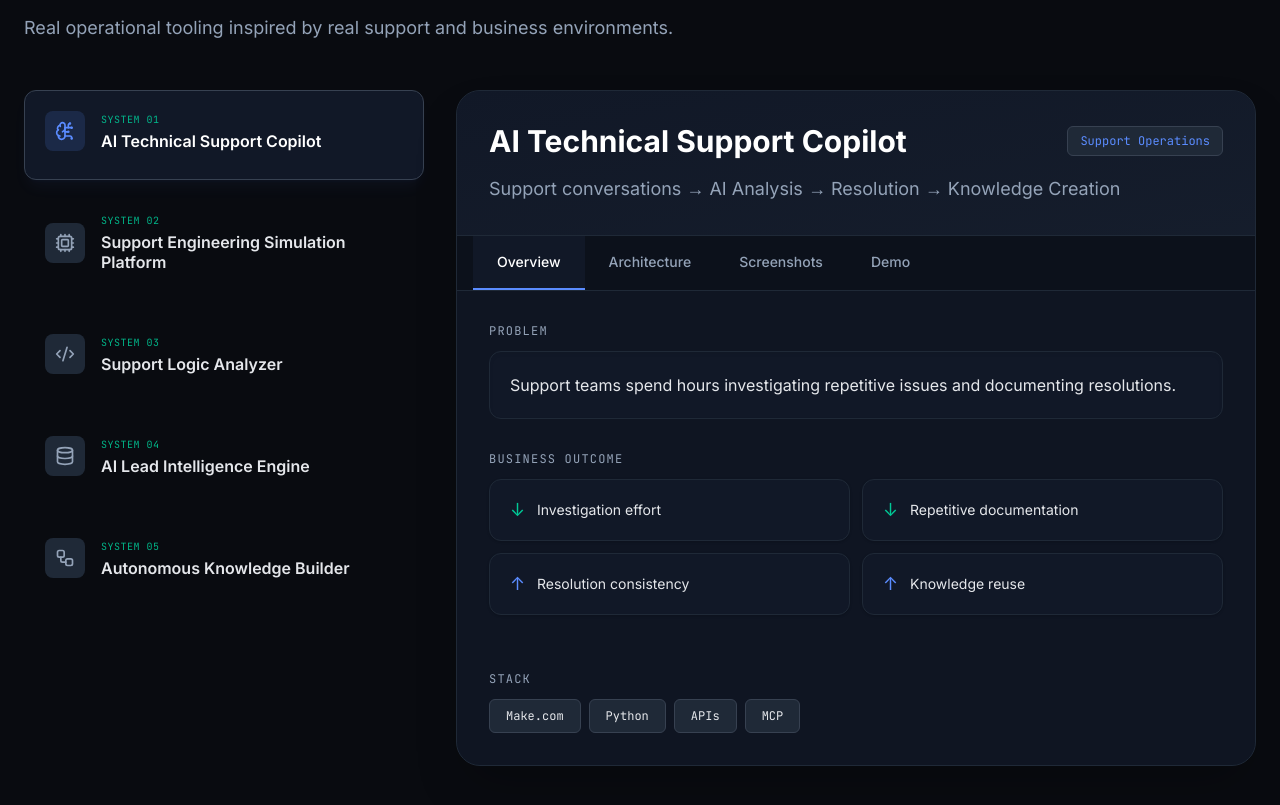
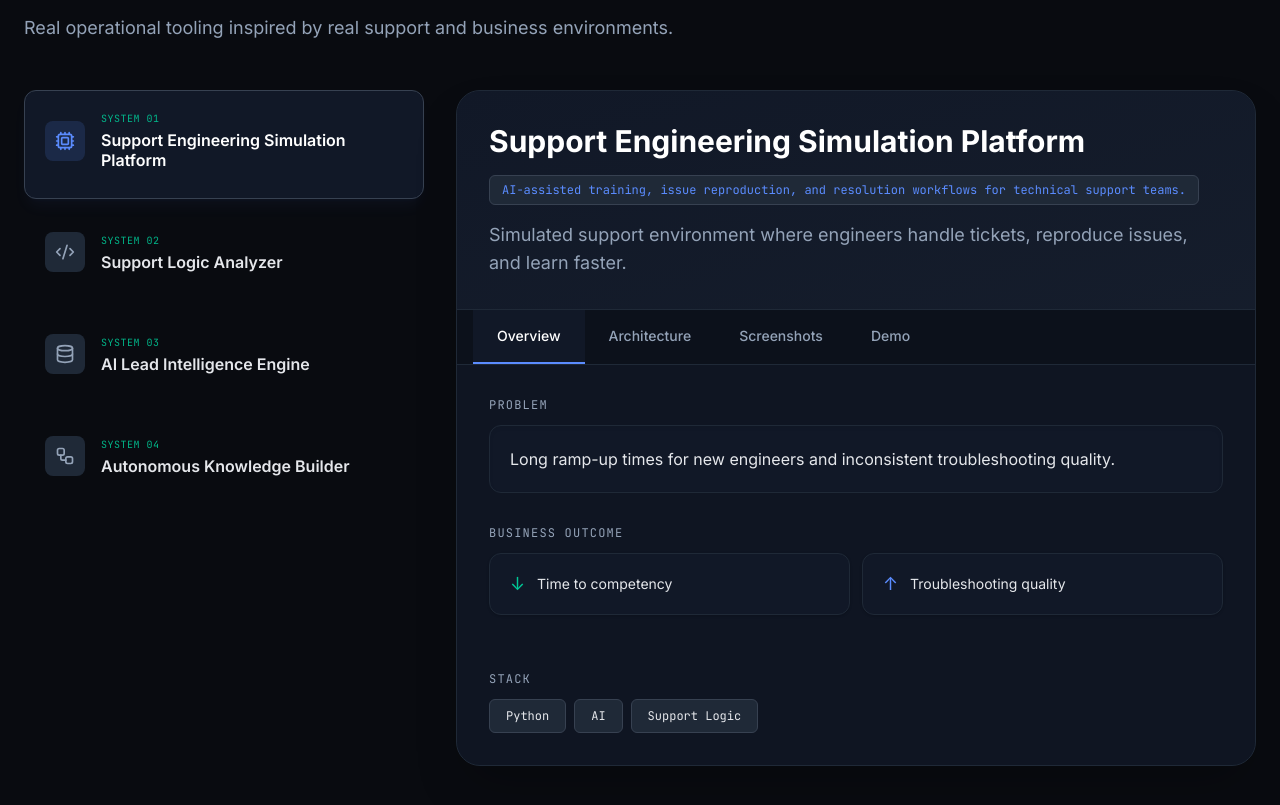
Before and after one commit to LimisiMike/Alusa.TSE.com, a React (Vite) app: page / in a window 1280 px wide. Shown: the part 1030-1835 px from the top of the page. Built offline with nearby package versions, Linux system fonts and the light colour scheme.

Commit message:
Update SystemsExplorer and lead engine assets

```diff
--- a/src/components/SystemsExplorer.tsx
+++ b/src/components/SystemsExplorer.tsx
@@ -11,36 +11,36 @@ import {
 } from "lucide-react";
 
 const SYSTEMS = [
+  // {
+  //   id: "01",
+  //   title: "AI Technical Support Copilot",
+  //   tag: "Support Operations",
+  //   icon: <BrainCircuit className="w-5 h-5" />,
+  //   description:
+  //     "Support conversations → AI Analysis → Resolution → Knowledge Creation",
+  //   stack: ["Make.com", "Python", "APIs", "MCP"],
+  //   overview: {
+  //     problem:
+  //       "Support teams spend hours investigating repetitive issues and documenting resolutions.",
+  //     outcome: [
+  //       "↓ Investigation effort",
+  //       "↓ Repetitive documentation",
+  //       "↑ Resolution consistency",
+  //       "↑ Knowledge reuse",
+  //     ],
+  //   },
+  //   architecture: [
+  //     "Zendesk",
+  //     "Python",
+  //     "MCP Layer",
+  //     "Make.com",
+  //     "Knowledge Engine",
+  //   ],
+  //   screenshots: ["[INSERT UI SCREENSHOT]", "[INSERT SYSTEM ARCHITECTURE]"],
+  //   demo: "[INSERT 60s DEMO]",
+  // },
   {
     id: "01",
-    title: "AI Technical Support Copilot",
-    tag: "Support Operations",
-    icon: <BrainCircuit className="w-5 h-5" />,
-    description:
-      "Support conversations → AI Analysis → Resolution → Knowledge Creation",
-    stack: ["Make.com", "Python", "APIs", "MCP"],
-    overview: {
-      problem:
-        "Support teams spend hours investigating repetitive issues and documenting resolutions.",
-      outcome: [
-        "↓ Investigation effort",
-        "↓ Repetitive documentation",
-        "↑ Resolution consistency",
-        "↑ Knowledge reuse",
-      ],
-    },
-    architecture: [
-      "Zendesk",
-      "Python",
-      "MCP Layer",
-      "Make.com",
-      "Knowledge Engine",
-    ],
-    screenshots: ["[INSERT UI SCREENSHOT]", "[INSERT SYSTEM ARCHITECTURE]"],
-    demo: "[INSERT 60s DEMO]",
-  },
-  {
-    id: "02",
     title: "Support Engineering Simulation Platform",
     tag: "AI-assisted training, issue reproduction, and resolution workflows for technical support teams.",
     icon: <Cpu className="w-5 h-5" />,
@@ -63,7 +63,7 @@ const SYSTEMS = [
     demo: "/support-simulator-demo.mp4",
   },
   {
-    id: "03",
+    id: "02",
     title: "Support Logic Analyzer",
     tag: "Uses AI to extract root causes, technical signals, and executable support actions from unstructured customer conversations.",
     icon: <Code2 className="w-5 h-5" />,
@@ -90,7 +90,7 @@ const SYSTEMS = [
     demo: "/support-logic-analyzer-demo.mp4",
   },
   {
-    id: "04",
+    id: "03",
     title: "AI Lead Intelligence Engine",
     tag: "Growth Operations",
     icon: <Database className="w-5 h-5" />,
@@ -119,7 +119,7 @@ const SYSTEMS = [
     demo: "/lead-engine-demo.mp4",
   },
   {
-    id: "05",
+    id: "04",
     title: "Autonomous Knowledge Builder",
     tag: "Support Intelligence",
     icon: <Workflow className="w-5 h-5" />,
```
Also changed, not shown: public/lead-engine-flow.png.
